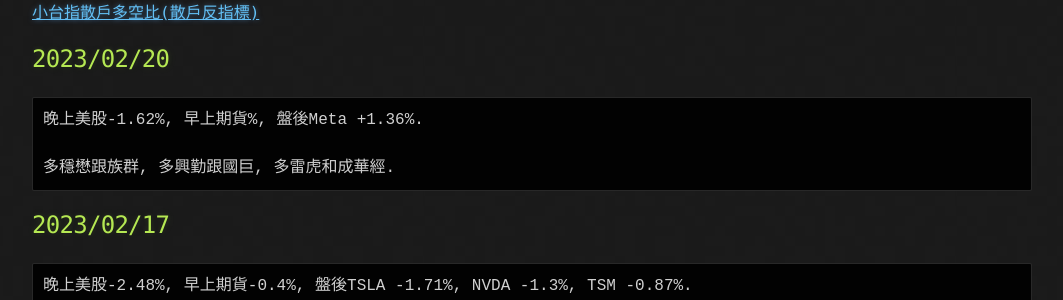
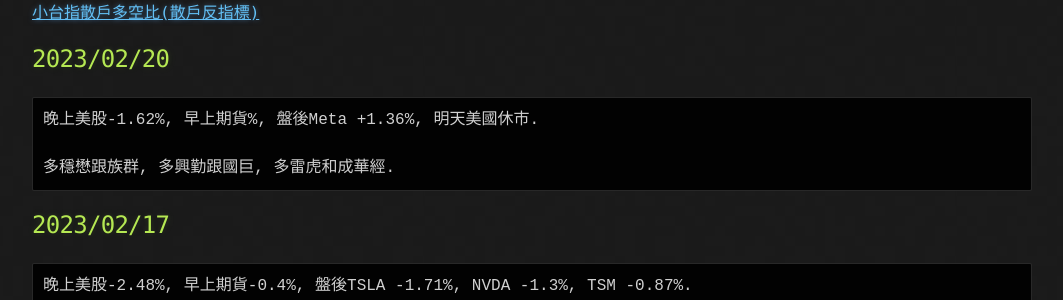
Before and after one commit to lepg5487/Stock_God, a Jekyll site: the page built from index.md, in a window 1280 px wide and 900 px high, scrolled down 428 px. Shown: the part 149-449 px from the top of the window, without its empty margins (108-1171 px from the left). Built offline with Jekyll 4.4.1, drawn with Linux system fonts in a browser that asks for light colours; our own code applies the rules of GitHub Pages for plain Markdown files.

Commit message:
Update index.md

````diff
--- a/index.md
+++ b/index.md
@@ -22,7 +22,7 @@ layout: testlayouts
 
 ## 2023/02/20
 ```
-晚上美股-1.62%, 早上期貨%, 盤後Meta +1.36%.
+晚上美股-1.62%, 早上期貨%, 盤後Meta +1.36%, 明天美國休市.
 
 多穩懋跟族群, 多興勤跟國巨, 多雷虎和成華經.
 ```
````
